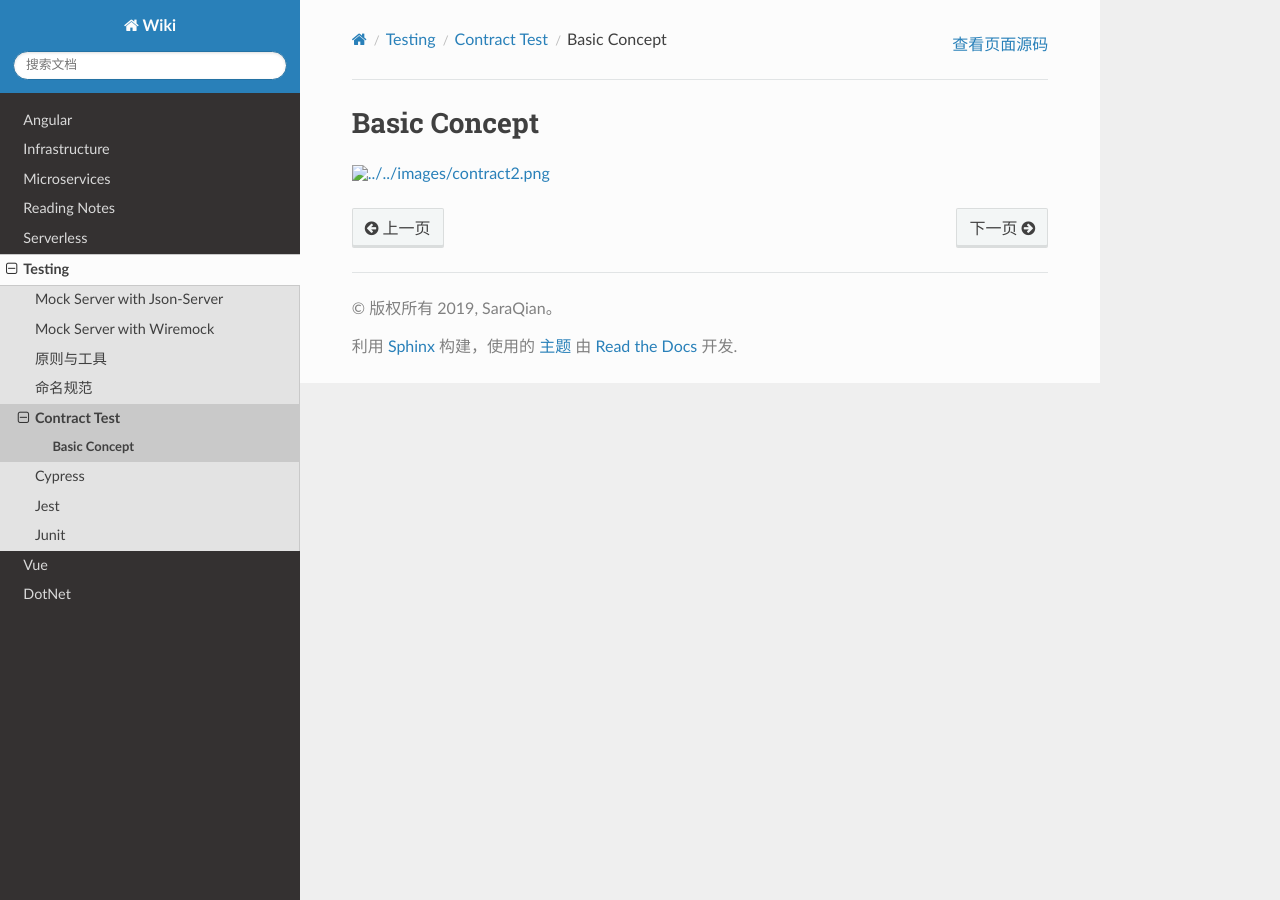
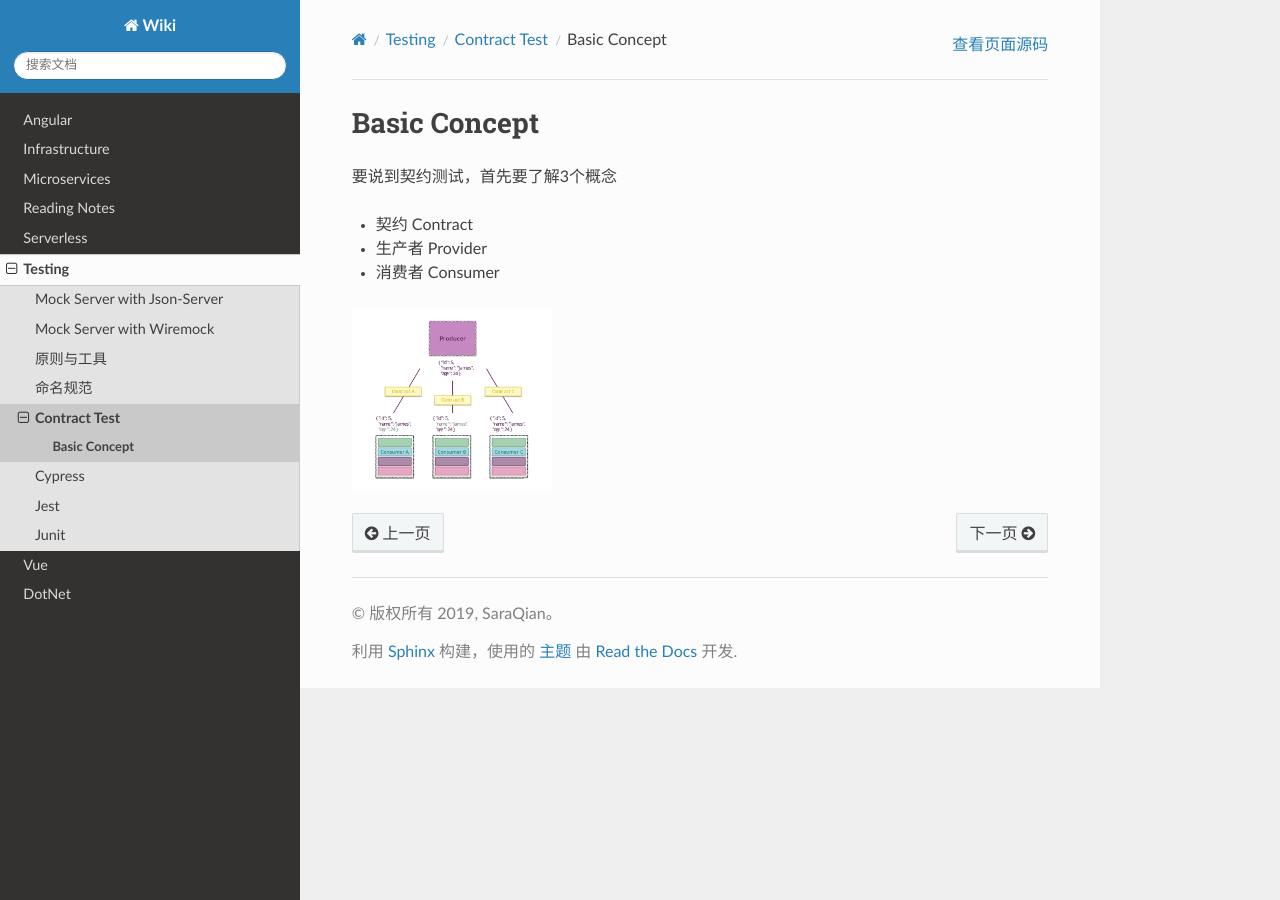
Before and after one commit to abigail830/Sphinx_wiki, a Sphinx documentation site: the page built from source/Testing/ContractTest/basic.rst, in a window 1280 px wide. Built offline with Sphinx 7.4.7 and the Read the Docs theme 2.0.0, drawn with Linux system fonts in a browser that asks for light colours.

Commit message:
Update basic.rst

```diff
--- a/source/Testing/ContractTest/basic.rst
+++ b/source/Testing/ContractTest/basic.rst
@@ -1,5 +1,11 @@
 Basic Concept
 ====================
 
-.. image:: ../../../../images/contract2.png
-  :width: 300px
+要说到契约测试，首先要了解3个概念
+
+* 契约 Contract
+* 生产者 Provider
+* 消费者 Consumer
+
+.. image:: ../../../images/contract2.png
+  :width: 200px
```
